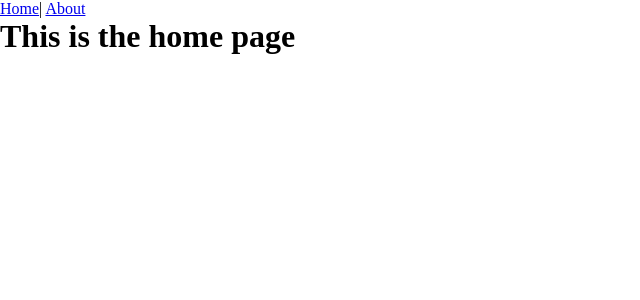
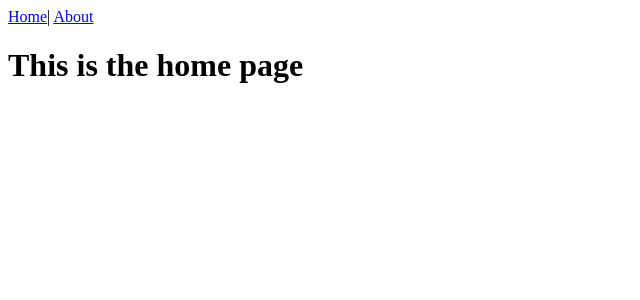
Before and after one commit to nakrovati/vue-webpack-boilerplate, a Vue app: page / in a window 1280 px wide. Shown: the top 300 px of the page, without its empty margins (0-640 px from the left). Built offline with nearby package versions, Linux system fonts and the light colour scheme.

Commit message:
Refactor: delete _main.scss

```diff
--- a/src/styles/_main.scss
+++ /dev/null
@@ -1,5 +0,0 @@
-/* Styles for index.html */
-* {
-  margin: 0;
-  padding: 0;
-}
```
Also changed, not shown: src/main.js (+3 -5 lines).
